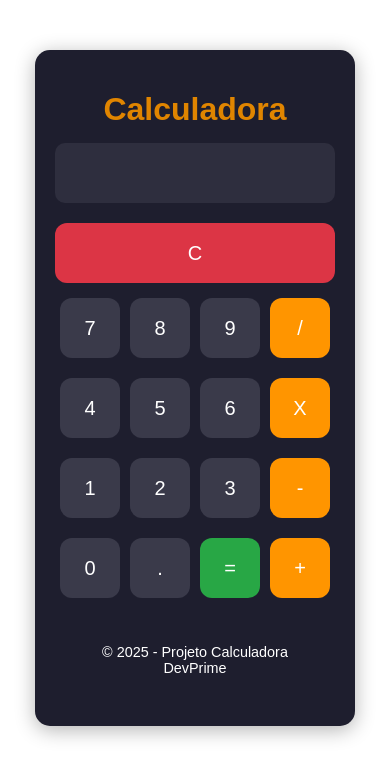
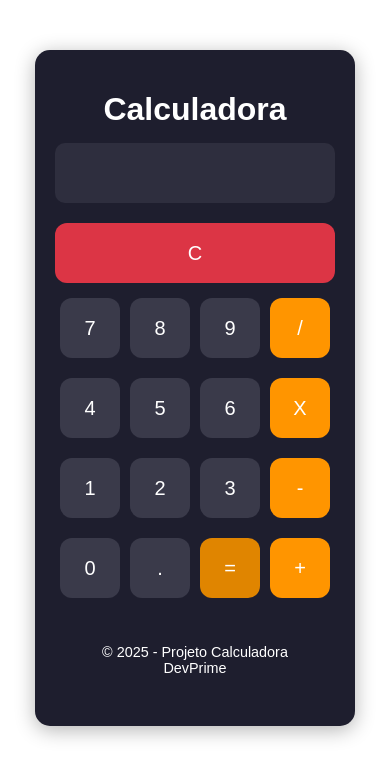
Before and after one commit to devprime-challenge/cp4_calculadora, a React (Vite) app: page / in a window 390 px wide. Shown: the top 778 px of the page. Built offline with nearby package versions, Linux system fonts and the light colour scheme.

Commit message:
ajustando responsividade dos botoes

```diff
--- a/src/index.css
+++ b/src/index.css
@@ -18,7 +18,7 @@
 
 /* Título */
 .title {
-  color: #e08500;
+  color: #ffff;
   margin-bottom: 15px;
 }
 
@@ -77,11 +77,11 @@
 }
 
 .equals {
-  background: #28a745;
+  background: #e08500;
 }
 
 .equals:hover {
-  background: #218838;
+  background: #af7d31;
 }
 
 .clear {
```
